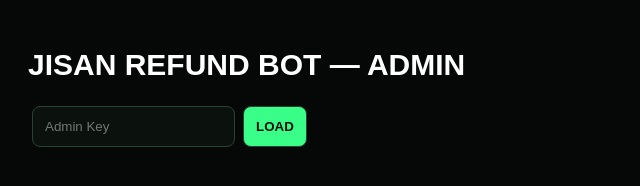
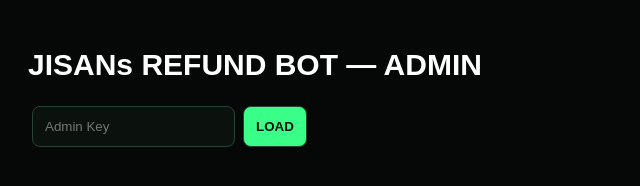
Before and after one commit to mdarafathassan8-code/JISANs-BOT, a website: page admin.html in a window 1280 px wide. Shown: the whole page, without its empty margins (0-640 px from the left). Drawn offline with Linux system fonts and the light colour scheme.

Commit message:
Restore JISANs admin branding

```diff
--- a/admin.html
+++ b/admin.html
@@ -1 +1 @@
-<!doctype html><meta charset="utf-8"><meta name="viewport" content="width=device-width,initial-scale=1"><title>Jisan Admin</title><style>body{background:#050806;color:#fff;font:15px Arial;padding:20px}input,button{padding:12px;margin:4px;border-radius:8px;border:1px solid #284333;background:#0b120e;color:white}button{cursor:pointer;background:#39ff88;color:#031008;font-weight:bold}.row{border:1px solid #294635;padding:15px;margin:10px 0;border-radius:12px}.muted{color:#9aa9a0}</style><h1>JISAN REFUND BOT — ADMIN</h1><input id="key" type="password" placeholder="Admin Key"><button onclick="load()">LOAD</button><div id="list"></div><script>let token=()=>document.getElementById('key').value;async function load(){let r=await fetch('/api/admin',{headers:{authorization:'Bearer '+token()}}),x=await r.json();if(x.error)return list.innerHTML='<p>'+x.error+'</p>';list.innerHTML=x.requests.map(a=>`<div class=row><b>${a.id}</b><div class=muted>${a.status}</div>${a.status==='pending'?`<button onclick="act('${a.id}','accept')">ACCEPT</button><button onclick="act('${a.id}','reject_link')">REJECT 1</button><button onclick="act('${a.id}','reject_deposit')">REJECT 2</button>`:''}</div>`).join('')}async function act(id,action){await fetch('/api/admin',{method:'POST',headers:{'Content-Type':'application/json',authorization:'Bearer '+token()},body:JSON.stringify({id,action})});load()}</script>
+<!doctype html><meta charset="utf-8"><meta name="viewport" content="width=device-width,initial-scale=1"><title>JISANs Refund Bot Admin</title><style>body{background:#050806;color:#fff;font:15px Arial;padding:20px}input,button{padding:12px;margin:4px;border-radius:8px;border:1px solid #284333;background:#0b120e;color:white}button{cursor:pointer;background:#39ff88;color:#031008;font-weight:bold}.row{border:1px solid #294635;padding:15px;margin:10px 0;border-radius:12px}.muted{color:#9aa9a0}</style><h1>JISANs REFUND BOT — ADMIN</h1><input id="key" type="password" placeholder="Admin Key"><button onclick="load()">LOAD</button><div id="list"></div><script>let token=()=>document.getElementById('key').value;async function load(){let r=await fetch('/api/admin',{headers:{authorization:'Bearer '+token()}}),x=await r.json();if(x.error)return list.innerHTML='<p>'+x.error+'</p>';list.innerHTML=x.requests.map(a=>`<div class=row><b>${a.id}</b><div class=muted>${a.status}</div>${a.status==='pending'?`<button onclick="act('${a.id}','accept')">ACCEPT</button><button onclick="act('${a.id}','reject_link')">REJECT 1</button><button onclick="act('${a.id}','reject_deposit')">REJECT 2</button>`:''}</div>`).join('')}async function act(id,action){await fetch('/api/admin',{method:'POST',headers:{'Content-Type':'application/json',authorization:'Bearer '+token()},body:JSON.stringify({id,action})});load()}</script>
```
